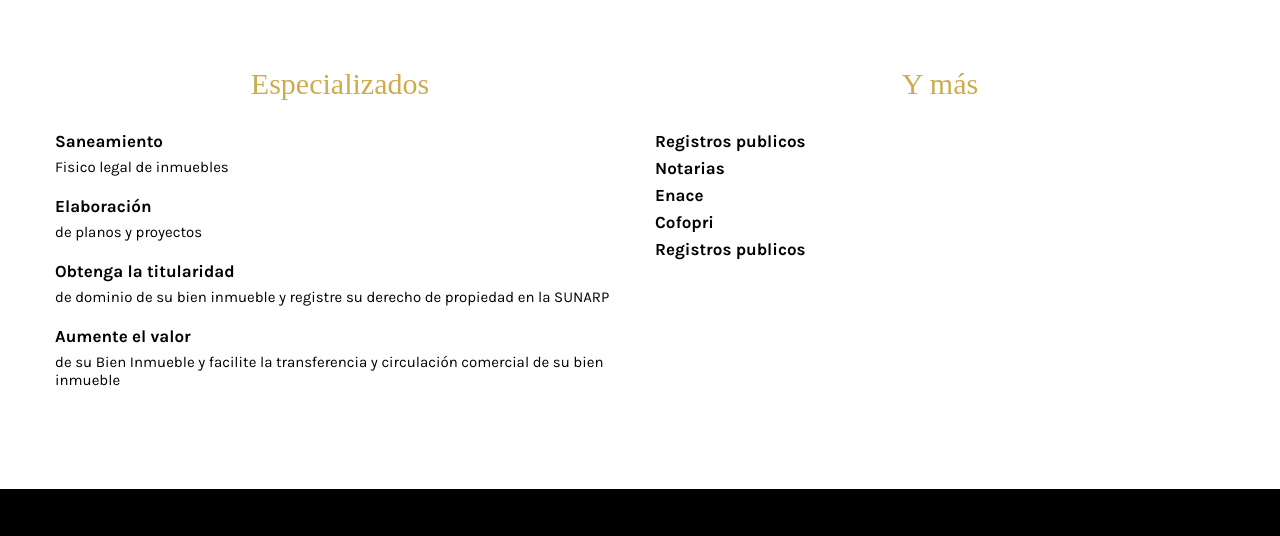
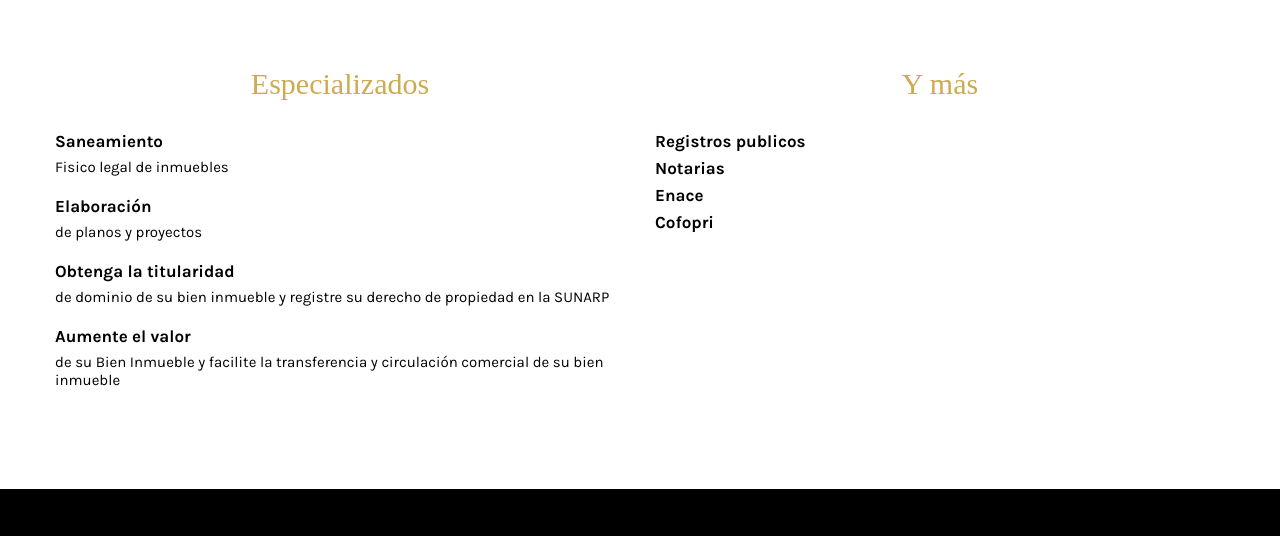
Before and after one commit to antr09/Zorrilla.Web, a plain HTML site: page SinglePageApp/wwwroot/index.html in a window 1280 px wide. Shown: the part 1656-2192 px from the top of the page. Drawn offline with Linux system fonts and the light colour scheme; a web font is replaced by a local one.

Commit message:
fix a repeat service point

```diff
--- a/SinglePageApp/wwwroot/index.html
+++ b/SinglePageApp/wwwroot/index.html
@@ -236,7 +236,6 @@
 						<p class="name">Notarias</p>
 						<p class="name">Enace</p>
 						<p class="name">Cofopri</p>
-						<p class="name">Registros publicos</p>
 					</div>
 				</div>
 			</div>
```
